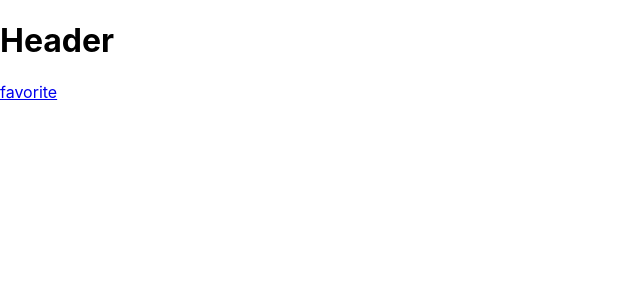
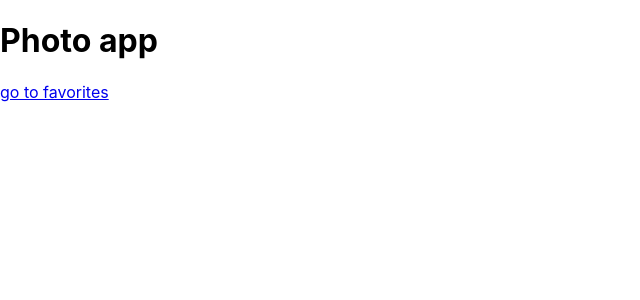
Before and after one commit to Cuadri84/photo-app-react-redux, a React (Create React App) app: page /#/favorite in a window 1280 px wide. Shown: the top 300 px of the page, without its empty margins (0-640 px from the left). Built offline with nearby package versions, Linux system fonts and the light colour scheme.

Commit message:
done the useContext for the app

```diff
--- a/src/app/App.js
+++ b/src/app/App.js
@@ -1,11 +1,15 @@
-import React from "react";
+import React, { useState } from "react";
 import { Search } from "../features/search/Search";
 import { Route, Routes, HashRouter } from "react-router-dom";
 import { Header } from "../components/Header";
 import { FavoritePhotos } from "../features/favoritePhotos/FavoritePhotos";
+import { HomeContext } from "../contexts/homeContext";
 
 function App() {
+  const [home, setHome] = useState(true);
+
   return (
+    <HomeContext.Provider value={{ home, setHome }}>
       <HashRouter>
         <Header />
         <Routes>
@@ -13,6 +17,7 @@ function App() {
           <Route path="/favorite" element={<FavoritePhotos />} />
         </Routes>
       </HashRouter>
+    </HomeContext.Provider>
   );
 }
 
--- a/src/components/Header.jsx
+++ b/src/components/Header.jsx
@@ -1,11 +1,27 @@
-import React from "react";
+import React, { useContext } from "react";
 import { NavLink } from "react-router-dom";
+import { HomeContext } from "../contexts/homeContext";
 
 export const Header = () => {
+  const { home, setHome } = useContext(HomeContext);
+
   return (
     <div>
-      <h1>Header</h1>
-      <NavLink to={"/favorite"}>favorite</NavLink>
+      {home ? (
+        <div>
+          <h1>Photo app</h1>
+          <NavLink to={"/favorite"}>
+            <span onClick={() => setHome(false)}>go to favorites</span>
+          </NavLink>
+        </div>
+      ) : (
+        <div>
+          <h1>Favorites</h1>
+          <NavLink to={"/"}>
+            <span onClick={() => setHome(true)}>go back</span>
+          </NavLink>
+        </div>
+      )}
     </div>
   );
 };
--- a/src/components/Photo.jsx
+++ b/src/components/Photo.jsx
@@ -0,0 +1,28 @@
+import React from "react";
+import { saveAs } from "file-saver";
+import { useDispatch } from "react-redux";
+import { deletePhoto } from "../features/favoritePhotos/favoritePhotosSlice";
+
+export const Photo = (photo) => {
+  const donwloadImage = (URL, description) => {
+    saveAs(URL, description);
+  };
+  const dispatch = useDispatch();
+
+  return (
+    <div>
+      <img src={photo.src} alt={photo.description} />
+      <h1>{photo.description}</h1>
+      <h3>W {photo.width}</h3>
+      <h3>H {photo.height}</h3>
+      <h3>Likes {photo.likes}</h3>
+      <h3>Date {photo.date}</h3>
+      <button onClick={() => donwloadImage(photo.src, photo.description)}>
+        Download
+      </button>
+      <button onClick={() => dispatch(deletePhoto({ id: photo.id }))}>
+        DELETE
+      </button>
+    </div>
+  );
+};
--- /dev/null
+++ b/src/components/PhotoModal.jsx
@@ -0,0 +1,5 @@
+import React from "react";
+
+export const PhotoModal = () => {
+  return <div>PhotoModal</div>;
+};
--- /dev/null
+++ b/src/contexts/homeContext.jsx
@@ -0,0 +1,3 @@
+import { createContext } from "react";
+
+export const HomeContext = createContext();
--- a/src/features/favoritePhotos/FavoritePhotos.jsx
+++ b/src/features/favoritePhotos/FavoritePhotos.jsx
@@ -1,29 +1,16 @@
 import React from "react";
-import { useDispatch, useSelector } from "react-redux";
-import { deletePhoto } from "./favoritePhotosSlice";
-import { saveAs } from "file-saver";
+import { useSelector } from "react-redux";
+
+import { Photo } from "../../components/Photo";
 
 export const FavoritePhotos = () => {
-  const dispatch = useDispatch();
   const favorites = useSelector((state) => state.favorite.favoritePhotos);
-
-  const donwloadImage = (URL, description) => {
-    saveAs(URL, description);
-  };
 
   return (
     <div>
       <ul>
         {favorites.map((photo) => (
-          <div>
-            <img src={photo.src} alt={photo.description} />
-            <button onClick={() => dispatch(deletePhoto({ id: photo.id }))}>
-              DELETE
-            </button>
-            <button onClick={() => donwloadImage(photo.src, photo.description)}>
-              Download
-            </button>
-          </div>
+          <Photo {...photo} />
         ))}
       </ul>
     </div>
--- a/src/features/search/Search.jsx
+++ b/src/features/search/Search.jsx
@@ -1,5 +1,6 @@
 import React from "react";
 import { useEffect } from "react";
+import { saveAs } from "file-saver";
 import { useDispatch, useSelector } from "react-redux";
 import { getPhotos } from "./SearchSlice";
 import { addPhoto } from "../favoritePhotos/favoritePhotosSlice";
@@ -9,6 +10,9 @@ export const Search = () => {
   const photos = useSelector((state) => state.search.photos);
 
   const date = new Date().toLocaleString();
+  const donwloadImage = (URL, description) => {
+    saveAs(URL, description);
+  };
 
   useEffect(() => {
     dispatch(getPhotos());
@@ -26,7 +30,7 @@ export const Search = () => {
                 src={photo.urls.regular}
                 alt={photo.alt_description}
               ></img>
-
+              <h1>{photo.alt_description}</h1>
               <button
                 onClick={() =>
                   dispatch(
@@ -44,6 +48,13 @@ export const Search = () => {
               >
                 ADD
               </button>
+              <button
+                onClick={() =>
+                  donwloadImage(photo.urls.regular, photo.alt_description)
+                }
+              >
+                Download
+              </button>
             </div>
           ))}
         </ul>
```
Also changed, not shown: src/components/GoFavBack.jsx (deleted), src/components/Title.jsx (deleted). Lines whose indentation alone changed are shown as unchanged.
